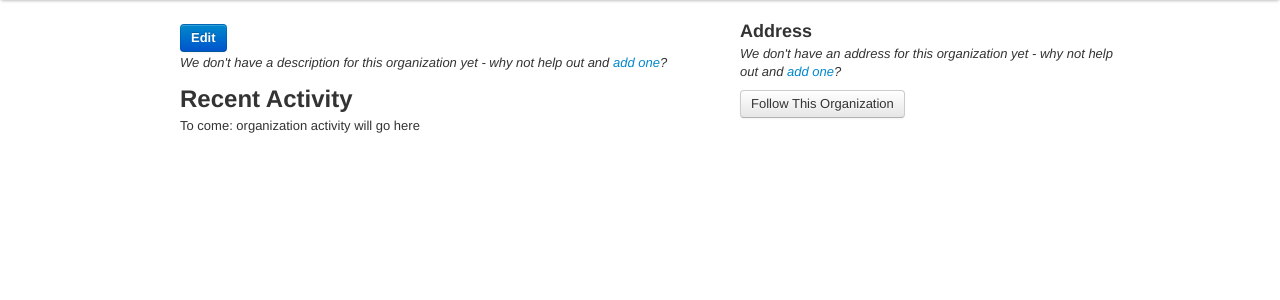
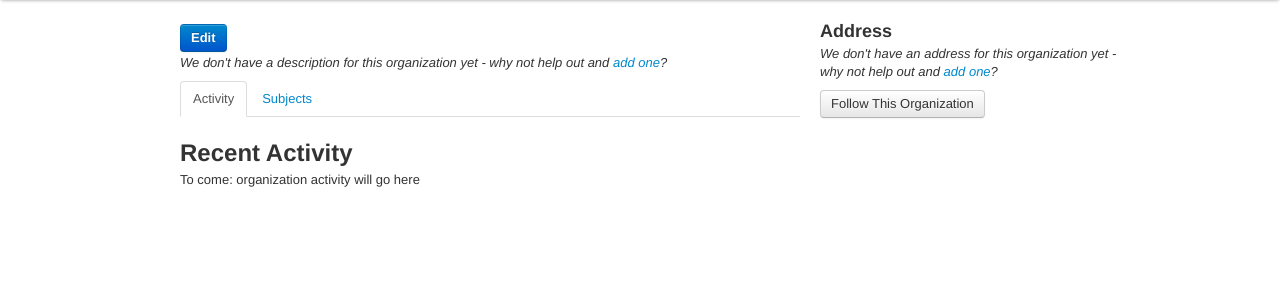
Before and after one commit to pipedreambomb/uninotes, a CakePHP app: the page made by app/views/organizations/view.ctp in a window 1280 px wide. Shown: the part 40-340 px from the top of the page. Run offline with PHP 8.4 and a stand-in for CakePHP, Linux system fonts and the light colour scheme; the template is opened without the code that fills it, so the values that code supplies are empty; some libraries are stand-ins or nearby versions.

Commit message:
Added tabbed content panes with appropriate JS

```diff
--- a/app/views/organizations/view.ctp
+++ b/app/views/organizations/view.ctp
@@ -1,6 +1,9 @@
+<? //since we use a tab pane on this page, include tabs.js, my JS tab handler
+	echo $this->Html->script('tabs.js');
+?>
 <div class="container-fluid organizations view">
 <div class="row">
-<div class="span7 offset2">
+<div class="span8 offset2">
 <!--Sidebar content-->
 	<h1><?php echo $organization['Organization']['name']; ?>
 		<?php echo $this->Html->link(__('Edit', true), array('action' => 'edit', $organization['Organization']['id']), array("class" => "btn btn-primary")); ?></h1>
@@ -16,26 +19,19 @@
 			echo $this->Html->link($organization['Link']['url'], array('controller' => 'links', 'action' => 'go', $organization['Link']['id']));
 		} ?>
 	</div>
-	<div>
+    <ul class="nav nav-tabs">
+	    <li class="active" id="activity_tab">
+		    <a href="#">Activity</a>
+	    </li>
+	    <li id="subjects_tab">
+		<a href="#">Subjects</a>
+	    </li>
+    </ul>
+	<div class="tabbed_content" id="activity">
 		<h2>Recent Activity</h2>
 		To come: organization activity will go here
 	</div>
-</div>
-<div class="main span5">
-<!--Body content-->
-	<div>
-		<h3>Address</h3>
-		<p><em>
-			<?
-			$address = $organization['Organization']['address'];
-			if ($address != null) {
-			echo $this->map->locationMap($address);
-		} else {
-			echo "We don't have an address for this organization yet - why not help out and " . $this->Html->link('add one', array("action" => "edit", $organization['Organization']['id'])) . "?";
-		} ?>
-		</p></em>
-	</div>
-		<div class="related">
+	<div class="related tabbed_content" id="subjects">
 		<h3><?php __('Subjects');?>
 			<?php echo $this->bootstrap->linkWithIcon('Add', array('controller' => 'subjects', 'action' => 'add'), array("class" => "btn", "icon" => "icon-file"));?>
 		</h3>
@@ -57,6 +53,21 @@
 		</table>
 	<?php endif; ?>
 	</div>
+</div>
+<div class="main span4">
+<!--Body content-->
+	<div>
+		<h3>Address</h3>
+		<p><em>
+			<?
+			$address = $organization['Organization']['address'];
+			if ($address != null) {
+			echo $this->map->locationMap($address);
+		} else {
+			echo "We don't have an address for this organization yet - why not help out and " . $this->Html->link('add one', array("action" => "edit", $organization['Organization']['id'])) . "?";
+		} ?>
+		</p></em>
+	</div>
 	<div class="related">
 		<h3><?php __('Users following this organization');?></h3>
 		<? echo $this->lists->users($organization['User']); ?>
--- a/app/webroot/js/map.js
+++ b/app/webroot/js/map.js
@@ -29,7 +29,7 @@
               alert(address + " not found");
             } else {
               map.setCenter(point, 15);
-	map.setZoom(6);
+		map.setZoom(7);
               var marker = new GMarker(point, {draggable: true});
               map.addOverlay(marker);
               GEvent.addListener(marker, "dragend", function() {
@@ -38,7 +38,7 @@
               GEvent.addListener(marker, "click", function() {
                 marker.openInfoWindowHtml(address);
               });
-	      GEvent.trigger(marker, "click");
+//	      GEvent.trigger(marker, "click");
             }
           }
         );
--- /dev/null
+++ b/app/webroot/js/tabs.js
@@ -0,0 +1,18 @@
+// JavaScript for handling tabbed content panes
+$(document).ready(function(){
+
+	// When a tab heading is clicked
+	$(".nav-tabs li").click(function(clickEvent) {
+		// Make it look like the active tab
+		$(".nav-tabs li").removeClass("active");
+		$(this).addClass("active");
+		// Make the related content visible
+		$(".tabbed_content").hide();
+		var id = $(this).text().trim().toLowerCase();
+		$("#" + id).show();
+       	});
+
+	// On doc load, hide all tabbed content and then just show first one
+	$(".tabbed_content").hide();
+	$(".nav-tabs li a").first().trigger("click");
+});
```
Also changed, not shown: app/views/organizations/index.ctp (+6 -31 lines), 1 other file.
